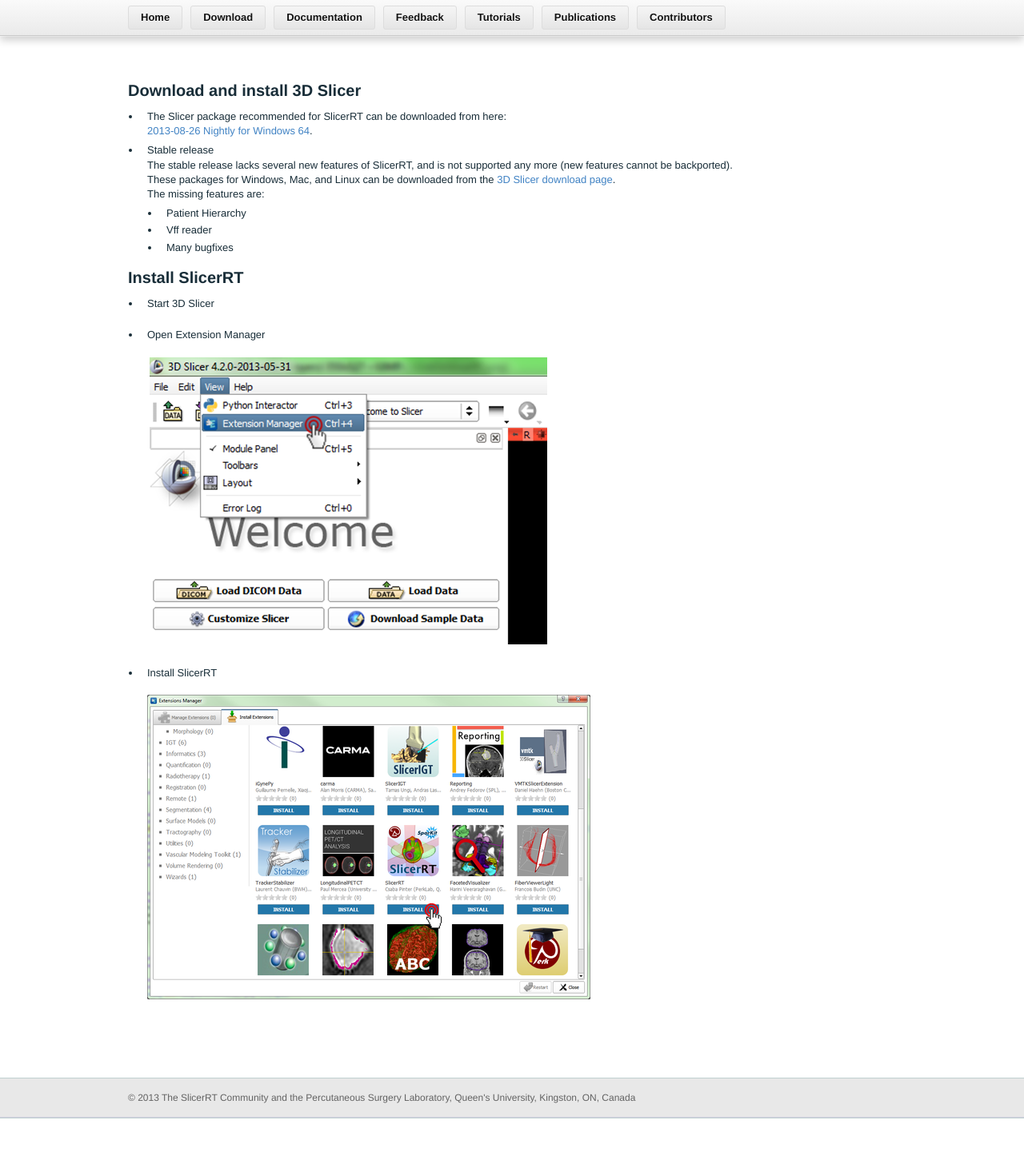
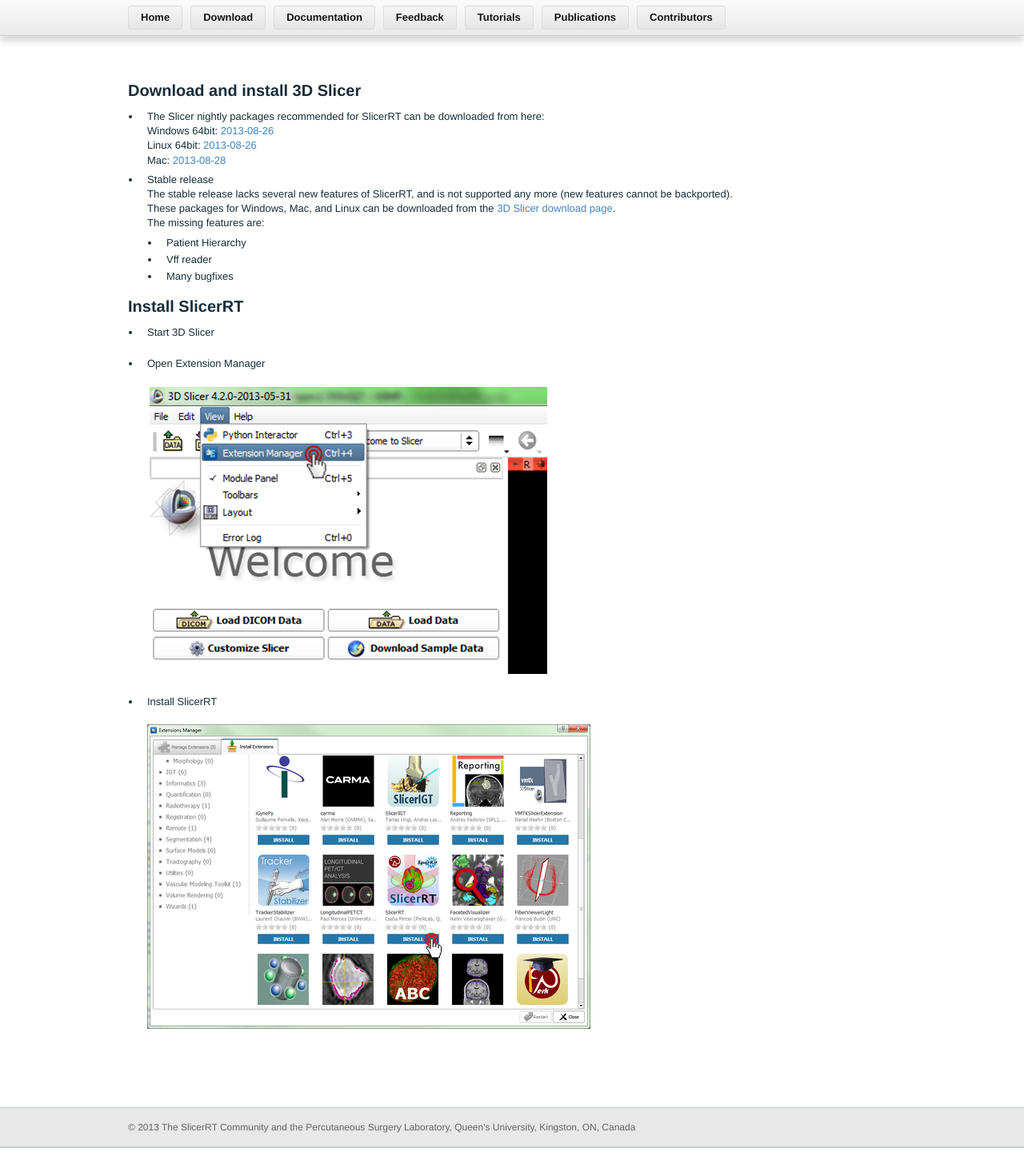
Before and after one commit to Sunderlandkyl/slicerrt.github.com, a Jekyll site: the page built from Download.md, in a window 1280 px wide. Shown: the whole page at 80% size. Built offline with Jekyll 4.4.1, drawn with Linux system fonts in a browser that asks for light colours; Markdown is read by kramdown in place of the engine named in the settings; before the commit the page ends 1414 px from its top, so only the background shows below that.

Commit message:
Added linux and mac links to the recommended downloads

```diff
--- a/Download.md
+++ b/Download.md
@@ -3,7 +3,10 @@
 ---
 #Download and install 3D Slicer
 
-*   The Slicer package <b>recommended for SlicerRT</b> can be downloaded from here:<br> [2013-08-26 Nightly for Windows 64](http://slicer.kitware.com/midas3/api/rest?method=midas.bitstream.download&name=Slicer-4.2.2-2013-08-26-win-amd64.exe&checksum=341b17ab9def2f2672b7ec20e49ca3b2).
+*   The Slicer nightly packages <b>recommended for SlicerRT</b> can be downloaded from here:<br>
+Windows 64bit: [2013-08-26](http://slicer.kitware.com/midas3/api/rest?method=midas.bitstream.download&name=Slicer-4.2.2-2013-08-26-win-amd64.exe&checksum=341b17ab9def2f2672b7ec20e49ca3b2)<br>
+Linux 64bit: [2013-08-26](http://slicer.kitware.com/midas3/api/rest?method=midas.bitstream.download&name=Slicer-4.2.2-2013-08-26-linux-amd64.tar.gz&checksum=426abf69bf9c166d5892bb04c121f65e)<br>
+Mac: [2013-08-28](http://slicer.kitware.com/midas3/api/rest?method=midas.bitstream.download&name=Slicer-4.2.2-2013-08-28-macosx-amd64.dmg&checksum=dece0f4c4f5e54a89a6ed8b17b01c998)
 
 *   Stable release<br>
 The stable release lacks several new features of SlicerRT, and is not supported any more (new features cannot be backported).<br>These packages for Windows, Mac, and Linux can be downloaded from the [3D Slicer download page](http://download.slicer.org/).<br>
```
